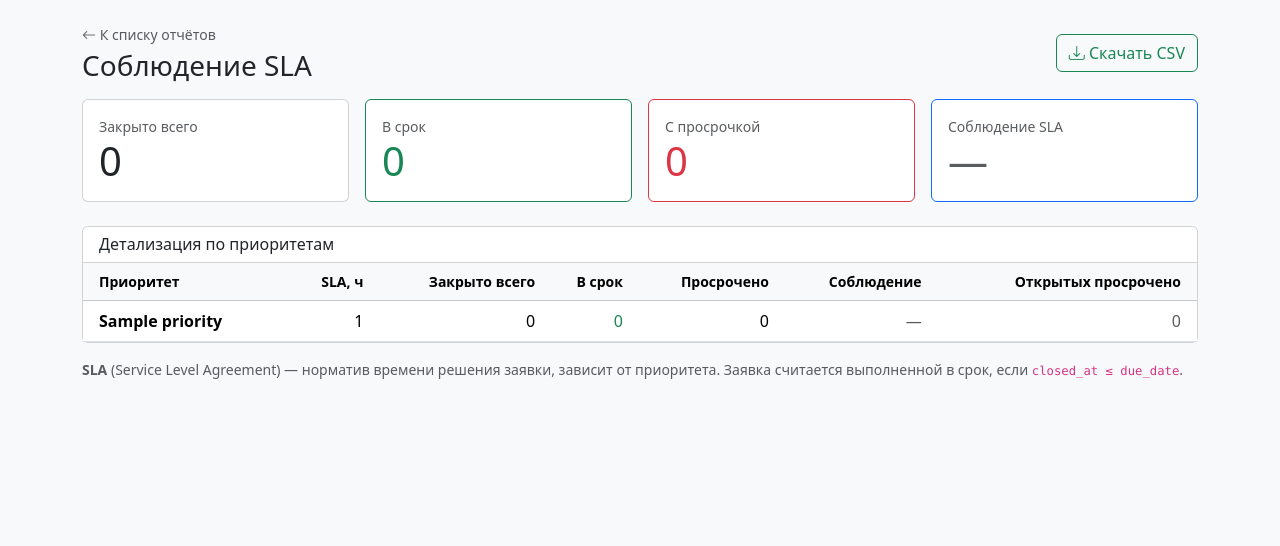
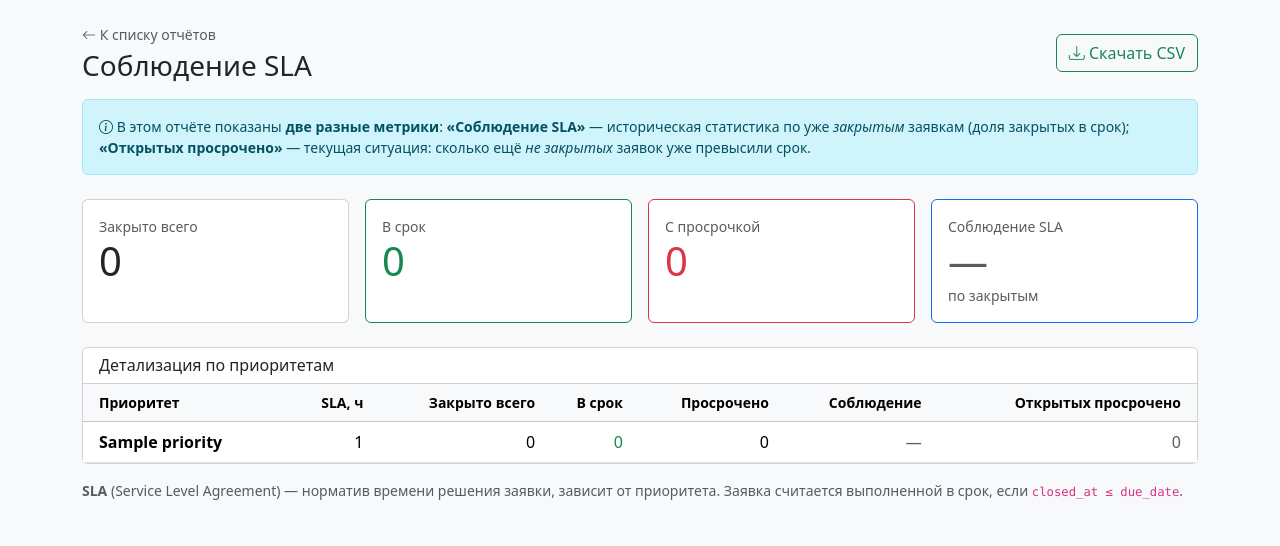
Before and after one commit to makkawelli/-, a Django app: page /reports/sla/ in a window 1280 px wide. Shown: the part 56-602 px from the top of the page. Run offline with Django 5.2, Linux system fonts and the light colour scheme; a user stored in the database is signed in; tables that the repository leaves empty hold one stand-in row (values such as "Sample post"); data that the repository does not hold is empty.

Commit message:
ux(reports): clarify two different SLA metrics
На индексе и в отчёте SLA были два разных числа просрочки, которые
выглядели противоречиво:
  - дашборд: 'Просрочено по SLA: 7' — это открытые заявки с истёкшим
    due_date (текущий риск);
  - отчёт SLA: '100%' — это compliance по уже закрытым заявкам
    (историческая отчётность).
Оба корректны, но названия не разделяли смыслы.

Правки:
1. Карточка на индексе переименована: 'Просрочено по SLA' -> 'Открытых
   просрочено', добавлен подзаголовок 'срок истёк, не закрыты'.
2. В отчёт SLA добавлен alert-блок, объясняющий разницу между
   compliance (по закрытым) и open_overdue (текущая просрочка).
3. В отчёт SLA добавлен баннер с количеством открытых просроченных
   и кнопкой перехода в отфильтрованный список заявок.
4. Карточка 'Соблюдение SLA' получила подзаголовок 'по закрытым'.

```diff
--- a/app/core/templates/core/reports/index.html
+++ b/app/core/templates/core/reports/index.html
@@ -32,9 +32,10 @@
                 <div class="card-body">
                     <div class="text-muted small">
                         <i class="bi bi-exclamation-triangle"></i>
-                        Просрочено по SLA
+                        Открытых просрочено
                     </div>
                     <div class="display-5 text-danger">{{ metrics.overdue }}</div>
+                    <div class="text-muted small">срок истёк, не закрыты</div>
                 </div>
             </div>
         </div>
--- a/app/core/templates/core/reports/sla.html
+++ b/app/core/templates/core/reports/sla.html
@@ -14,6 +14,15 @@
         <a href="{% url 'core:report_sla_csv' %}" class="btn btn-outline-success">
             <i class="bi bi-download"></i> Скачать CSV
         </a>
+    </div>
+
+    <div class="alert alert-info small mb-4">
+        <i class="bi bi-info-circle"></i>
+        В этом отчёте показаны <strong>две разные метрики</strong>:
+        <strong>«Соблюдение SLA»</strong> — историческая статистика по уже
+        <em>закрытым</em> заявкам (доля закрытых в срок);
+        <strong>«Открытых просрочено»</strong> — текущая ситуация: сколько
+        ещё <em>не закрытых</em> заявок уже превысили срок.
     </div>
 
     {# ---------- Сводка ---------- #}
@@ -53,10 +62,34 @@
                             <span class="text-muted">—</span>
                         {% endif %}
                     </div>
+                    <div class="text-muted small">по закрытым</div>
                 </div>
             </div>
         </div>
     </div>
+
+    {# ---------- Текущая просрочка (открытые) ---------- #}
+    {% if totals.open_overdue %}
+        <div class="card border-danger mb-4">
+            <div class="card-body d-flex justify-content-between align-items-center">
+                <div>
+                    <div class="text-danger fw-bold h5 mb-1">
+                        <i class="bi bi-exclamation-triangle"></i>
+                        Сейчас просрочено: {{ totals.open_overdue }} открытых заявок
+                    </div>
+                    <div class="text-muted small">
+                        Эти заявки уже превысили срок выполнения, но ещё не закрыты.
+                        Они не учитываются в проценте соблюдения выше — но требуют
+                        внимания немедленно.
+                    </div>
+                </div>
+                <a href="{% url 'core:request_list' %}?only_open=on"
+                   class="btn btn-outline-danger">
+                    Открыть список
+                </a>
+            </div>
+        </div>
+    {% endif %}
 
     {# ---------- Детализация по приоритетам ---------- #}
     <div class="card">
```
